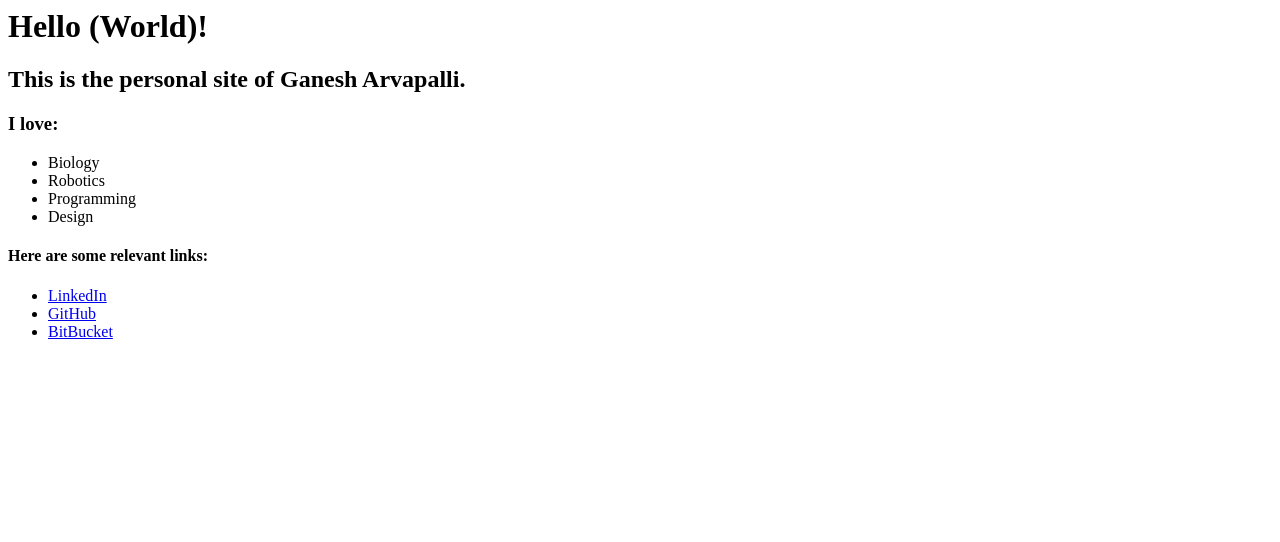
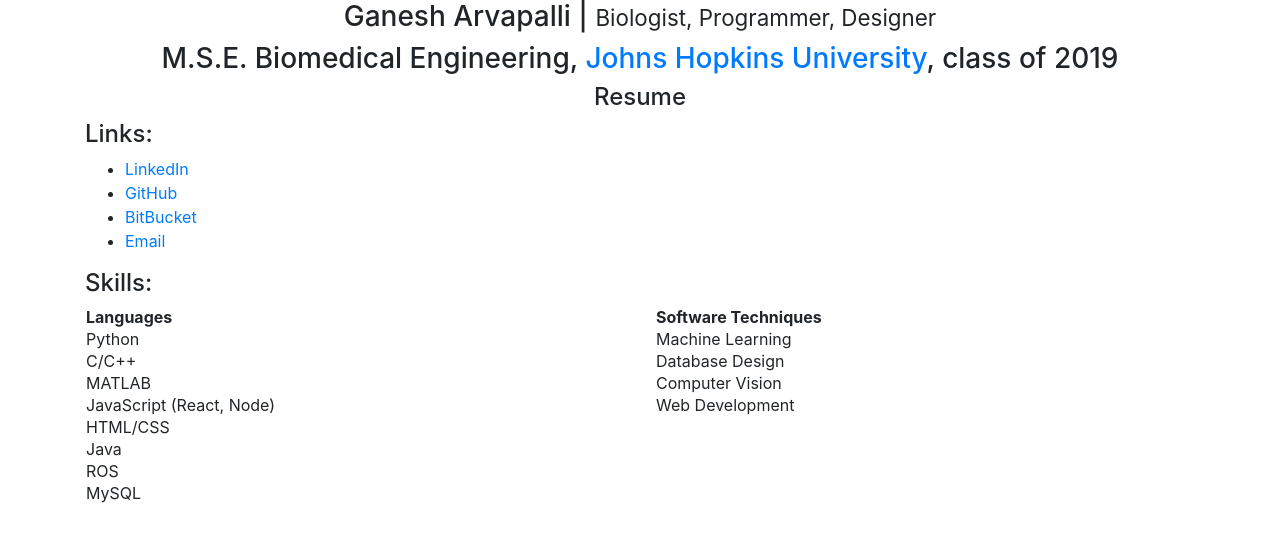
Before and after one commit to GaneshArvapalli/GaneshArvapalli.github.io, a plain HTML site: page index.html in a window 1280 px wide. Drawn offline with nearby package versions, Linux system fonts and the light colour scheme.

Commit message:
Added bootstrap stylings

```diff
--- a/index.html
+++ b/index.html
@@ -1,20 +1,59 @@
 <html>
-<head><title>Ganesh's Page</title></head>
+<head>
+    <title>Ganesh Arvapalli</title>
+    <link rel="stylesheet" href="https://stackpath.bootstrapcdn.com/bootstrap/4.3.1/css/bootstrap.min.css" integrity="sha384-ggOyR0iXCbMQv3Xipma34MD+dH/1fQ784/j6cY/iJTQUOhcWr7x9JvoRxT2MZw1T" crossorigin="anonymous">
+    <meta name="viewport" content="width=device-width, initial-scale=1">
+</head>
 <body>
-<h1>Hello (World)!</h1>
-<h2>This is the personal site of Ganesh Arvapalli.</h2>
-<h3>I love:</h3>
-<ul>
-    <li>Biology</li>
-    <li>Robotics</li>
-    <li>Programming</li>
-    <li>Design</li>
-</ul>
-<h4>Here are some relevant links:</h4>
-<ul>
-    <li title="LinkedIn"><a href="https://www.linkedin.com/in/ganesh-arvapalli/" target="_blank">LinkedIn</a></li>
-    <li title="GitHub"><a href="https://github.com/GaneshArvapalli" target="_blank">GitHub</a></li>
-    <li title="BitBucket"><a href="https://bitbucket.org/%7B0f068fad-a916-431d-aff6-09be75354369%7D/" target="_blank">BitBucket</a></li>
-</ul>
+<div class="container text-center">
+    <h3>Ganesh Arvapalli | <small>Biologist, Programmer, Designer</small></h3>
+</div>
+
+<div class="container text-center">
+    <h3>M.S.E. Biomedical Engineering, <a href="https://www.jhu.edu" target="_blank">Johns Hopkins University</a>, class of 2019</h3>
+</div>
+
+<div class="container text-center">
+    <h4>Resume</h4>
+</div>
+
+
+<div class="container">
+    <h4>Links:</h4>
+    <ul>
+        <li title="LinkedIn"><a href="https://www.linkedin.com/in/ganesh-arvapalli/" target="_blank">LinkedIn</a></li>
+        <li title="GitHub"><a href="https://github.com/GaneshArvapalli" target="_blank">GitHub</a></li>
+        <li title="BitBucket"><a href="https://bitbucket.org/%7B0f068fad-a916-431d-aff6-09be75354369%7D/" target="_blank">BitBucket</a></li>
+        <li title="Email"><a href="Sorry_we_re_not_that_close_yet.">Email</a></li>
+    </ul>
+</div>
+
+<div class="container">
+    <div class="center"><h4>Skills:</h4></div>
+    <div class="row">
+        <div class="col-sm-6">
+            <table>
+                <th>Languages</th>
+                <tr><td>Python</td></tr>
+                <tr><td>C/C++</td></tr>
+                <tr><td>MATLAB</td></tr>
+                <tr><td>JavaScript (React, Node)</td></tr>
+                <tr><td>HTML/CSS</td></tr>
+                <tr><td>Java</td></tr>
+                <tr><td>ROS</td></tr>
+                <tr><td>MySQL</td></tr>
+            </table>
+        </div>
+        <div class="col-sm-6">
+            <table>
+                <th>Software Techniques</th>
+                <tr><td>Machine Learning</td></tr>
+                <tr><td>Database Design</td></tr>
+                <tr><td>Computer Vision</td></tr>
+                <tr><td>Web Development</td></tr>
+            </table>
+        </div>
+    </div>
+</div>
 </body>
 </html>
```
Also changed, not shown: updates.html (deleted, +0 -8 lines).
